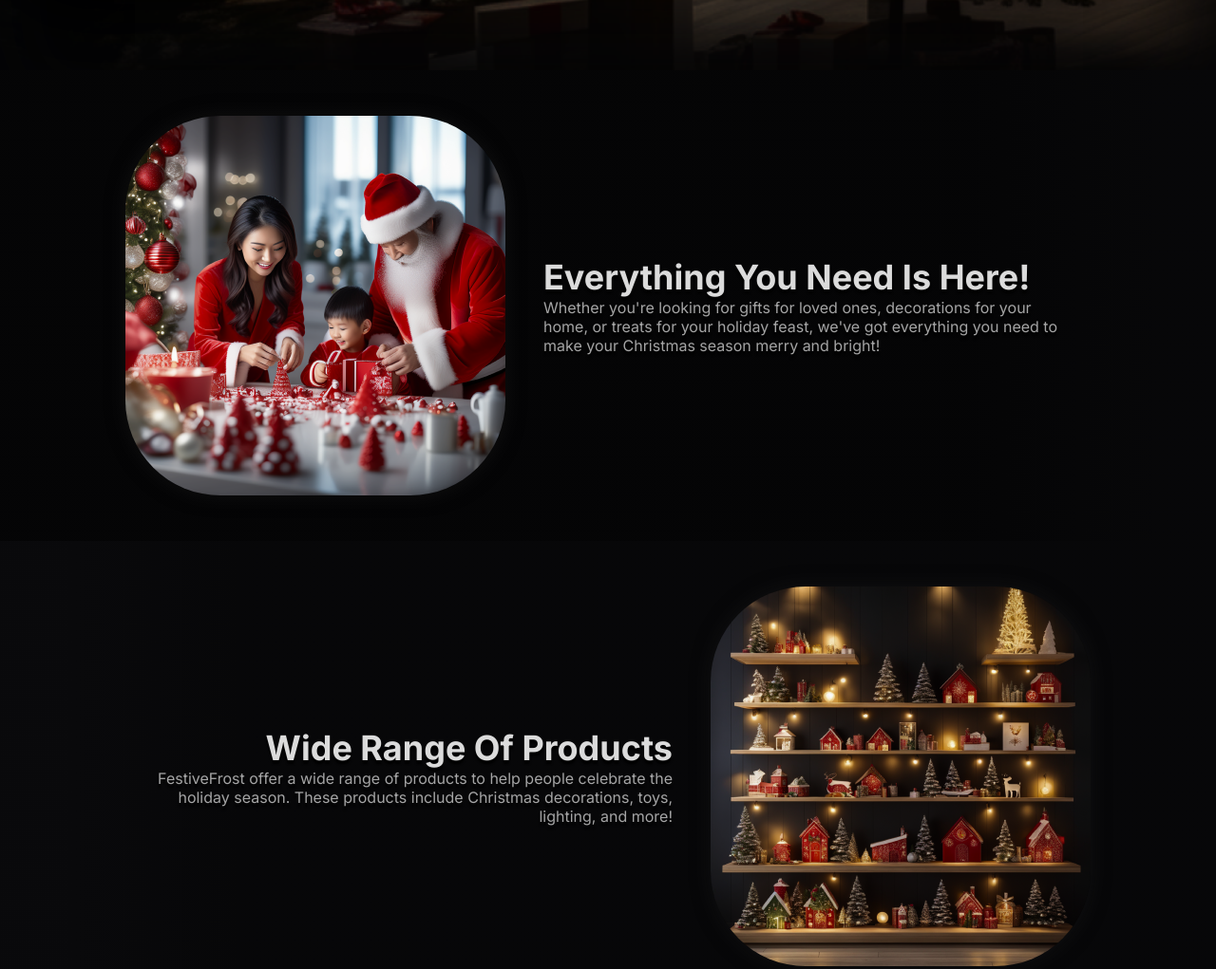
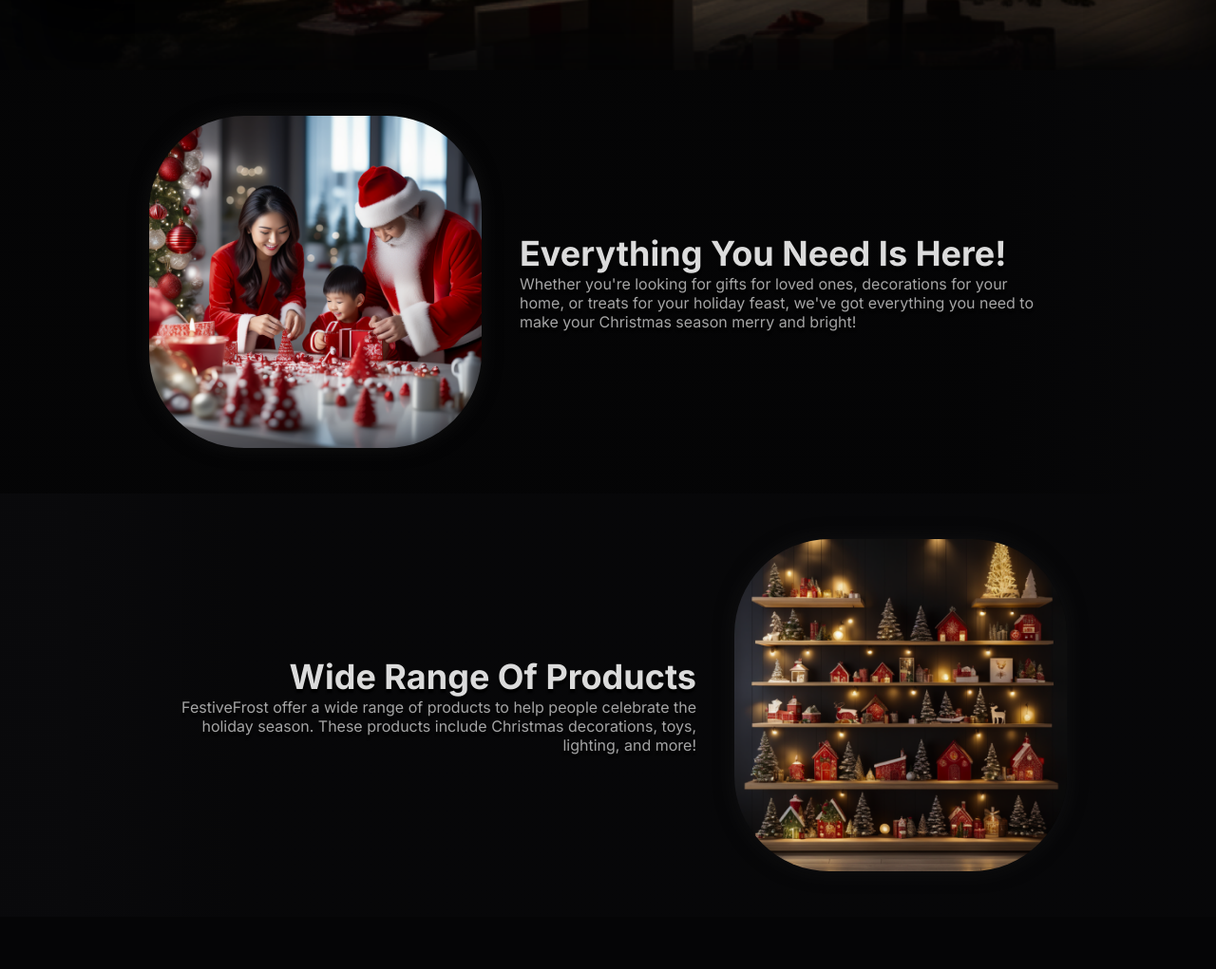
Before and after one commit to Skirbs/FestiveFrost, a plain HTML site: page index.html in a window 1280 px wide. Shown: the part 726-1747 px from the top of the page at 95% size. After the commit the page ends 1692 px from the top, so only its background shows below. Drawn offline with nearby package versions, Linux system fonts and the light colour scheme.

Commit message:
Minor Responsiveness Fixes 1 (Hero Header & Description Section)

```diff
--- a/style.css
+++ b/style.css
@@ -22,6 +22,7 @@
 body {
   background-color: var(--background-2);
   margin: 0;
+  overflow-x: hidden;
 }
 
 p,
@@ -190,8 +191,8 @@ nav a h1 {
 
 .description-section > .section-image {
   position: relative;
-  min-width: 400px;
-  min-height: 400px;
+  min-width: 350px;
+  min-height: 350px;
 }
 
 .description-section > .section-image img {
@@ -266,3 +267,9 @@ nav a h1 {
     text-align: center;
   }
 }
+
+@media (max-width: 640px) {
+  .hero-action h2 {
+    font-size: 1.75rem !important;
+  }
+}
```
